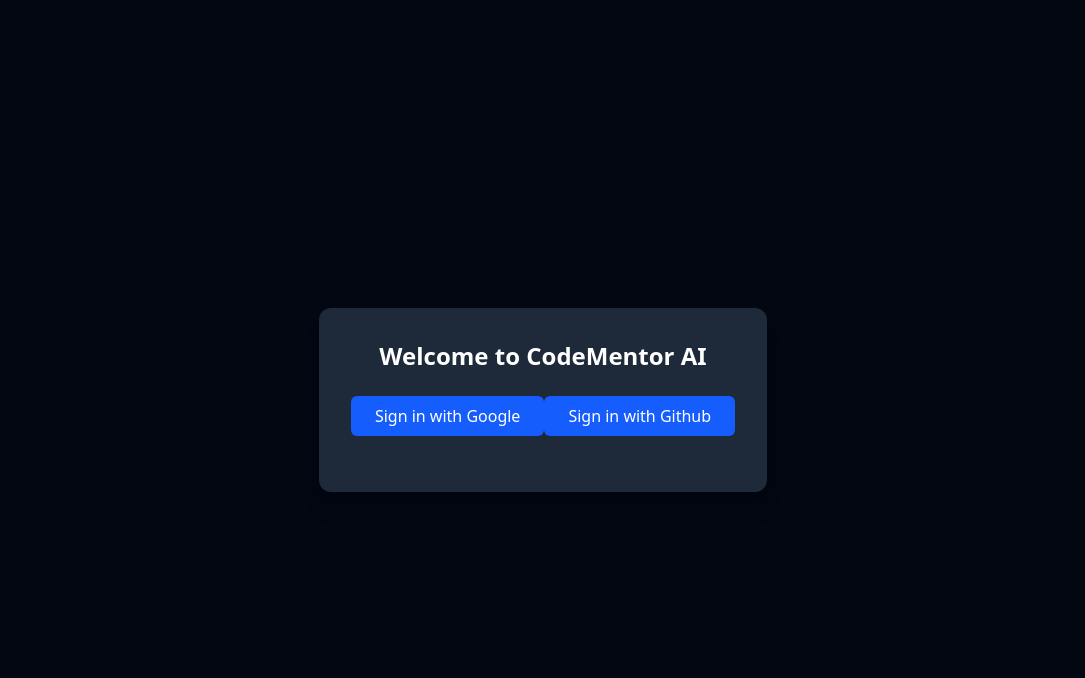
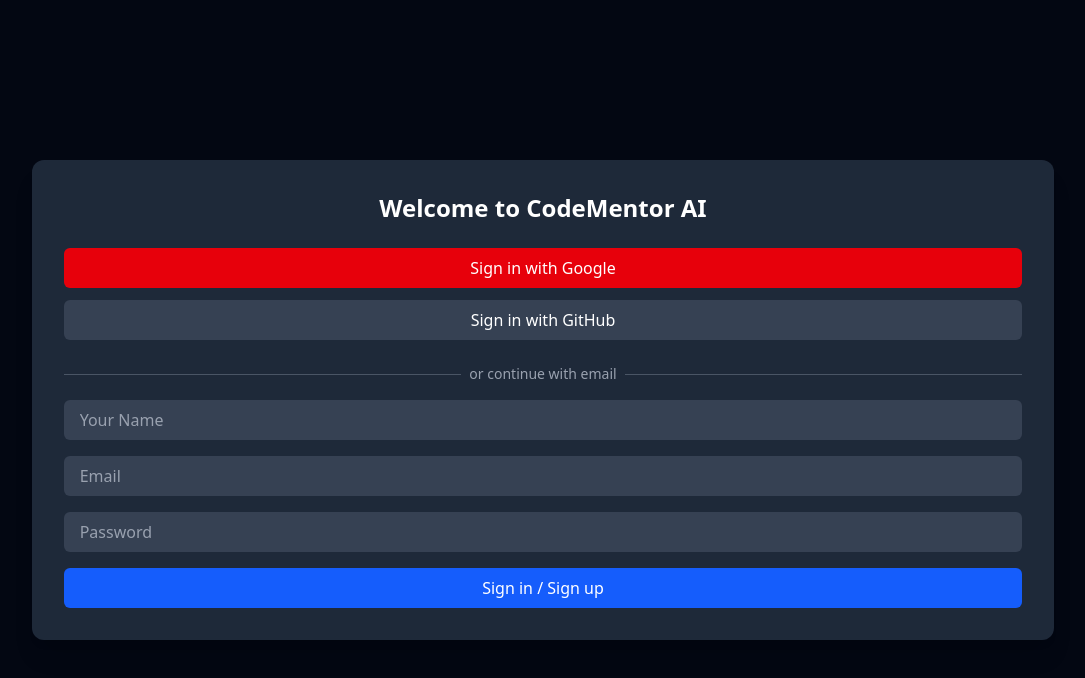
Before and after one commit to GeekNoob04/leetcode-ai-mentor, a Next.js app: page /login in a window 1280 px wide. Shown: the top 678 px of the page, without its empty margins (97-1182 px from the left). Built offline with nearby package versions, Linux system fonts and the light colour scheme; no server answers.

Commit message:
email provider for login page

```diff
--- a/app/login/page.tsx
+++ b/app/login/page.tsx
@@ -2,11 +2,15 @@
 
 import { signIn, useSession } from "next-auth/react";
 import { useRouter } from "next/navigation";
-import { useEffect } from "react";
+import { useEffect, useState } from "react";
 
 export default function LoginPage() {
     const { data: session } = useSession();
     const router = useRouter();
+    const [email, setEmail] = useState("");
+    const [password, setPassword] = useState("");
+    const [name, setName] = useState("");
+    const [error, setError] = useState("");
 
     useEffect(() => {
         if (session?.user) {
@@ -18,6 +22,21 @@
             }
         }
     }, [session, router]);
+    async function handleCredentialsLogin(e: React.FormEvent) {
+        e.preventDefault();
+        setError("");
+        const res = await signIn("credentials", {
+            redirect: false,
+            username: email,
+            password,
+            name,
+        });
+        if (res?.error) {
+            setError("Invalid email or password");
+        } else {
+            router.push("/link");
+        }
+    }
 
     return (
         <div className="min-h-screen flex items-center justify-center bg-gray-950 text-white">
@@ -25,18 +44,67 @@
                 <h2 className="text-2xl font-semibold">
                     Welcome to CodeMentor AI
                 </h2>
+                <div className="space-y-3">
                     <button
                         onClick={() => signIn("google")}
-                    className="bg-blue-600 hover:bg-blue-700 px-6 py-2 rounded-md"
+                        className="bg-red-600 hover:bg-red-700 w-full px-6 py-2 rounded-md font-medium"
                     >
                         Sign in with Google
                     </button>
                     <button
                         onClick={() => signIn("github")}
-                    className="bg-blue-600 hover:bg-blue-700 px-6 py-2 rounded-md"
+                        className="bg-gray-700 hover:bg-gray-800 w-full px-6 py-2 rounded-md font-medium"
                     >
-                    Sign in with Github
+                        Sign in with GitHub
                     </button>
+                </div>
+                <div className="relative my-4">
+                    <div className="absolute inset-0 flex items-center">
+                        <span className="w-full border-t border-gray-600"></span>
+                    </div>
+                    <div className="relative flex justify-center text-sm">
+                        <span className="bg-gray-800 px-2 text-gray-400">
+                            or continue with email
+                        </span>
+                    </div>
+                </div>
+                <form onSubmit={handleCredentialsLogin} className="space-y-4">
+                    <input
+                        type="text"
+                        placeholder="Your Name"
+                        value={name}
+                        onChange={(e) => setName(e.target.value)}
+                        className="w-full px-4 py-2 bg-gray-700 rounded-md text-white placeholder-gray-400"
+                        required
+                    />
+                    <input
+                        type="email"
+                        placeholder="Email"
+                        value={email}
+                        onChange={(e) => setEmail(e.target.value)}
+                        className="w-full px-4 py-2 bg-gray-700 rounded-md text-white placeholder-gray-400"
+                        required
+                    />
+                    <input
+                        type="password"
+                        placeholder="Password"
+                        value={password}
+                        onChange={(e) => setPassword(e.target.value)}
+                        className="w-full px-4 py-2 bg-gray-700 rounded-md text-white placeholder-gray-400"
+                        required
+                    />
+                    {error && (
+                        <p className="text-red-400 text-sm text-center">
+                            {error}
+                        </p>
+                    )}
+                    <button
+                        type="submit"
+                        className="bg-blue-600 hover:bg-blue-700 w-full px-6 py-2 rounded-md font-medium"
+                    >
+                        Sign in / Sign up
+                    </button>
+                </form>
             </div>
         </div>
     );
```
Lines whose indentation alone changed are shown as unchanged.
